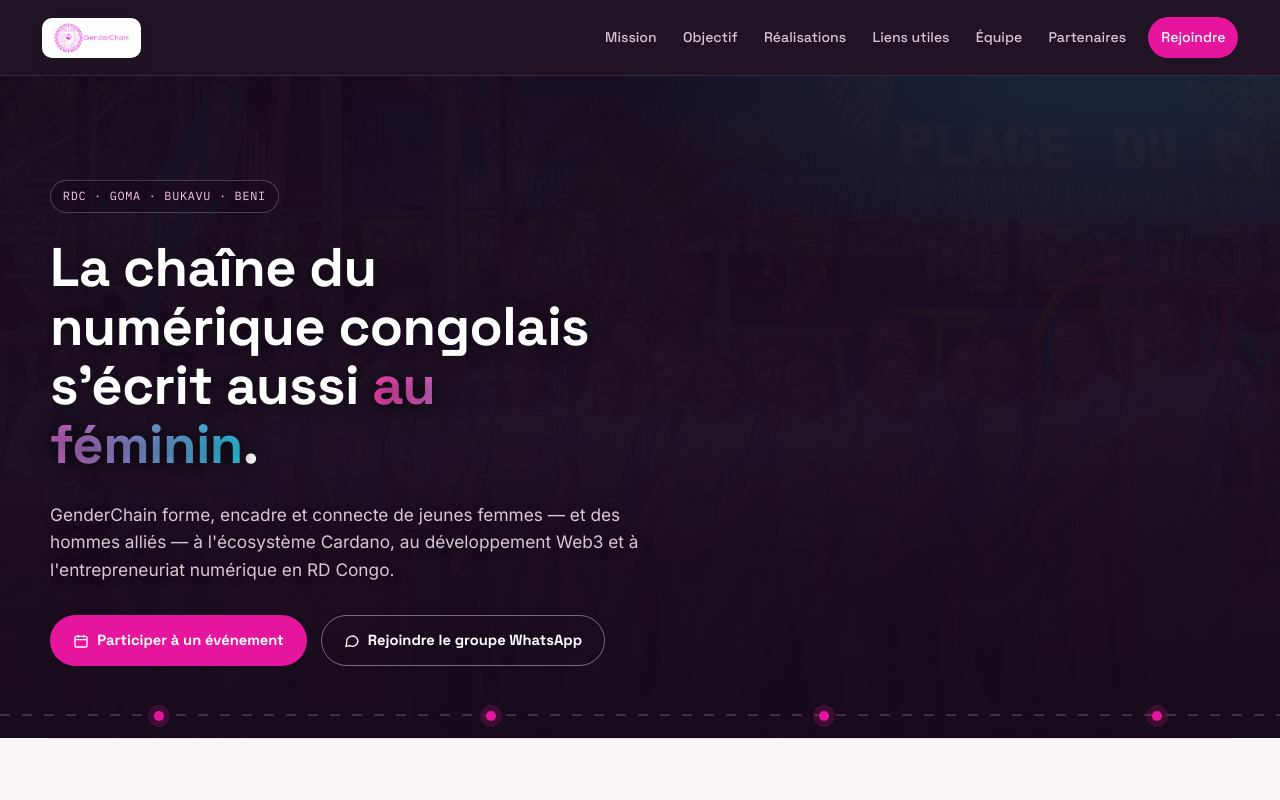
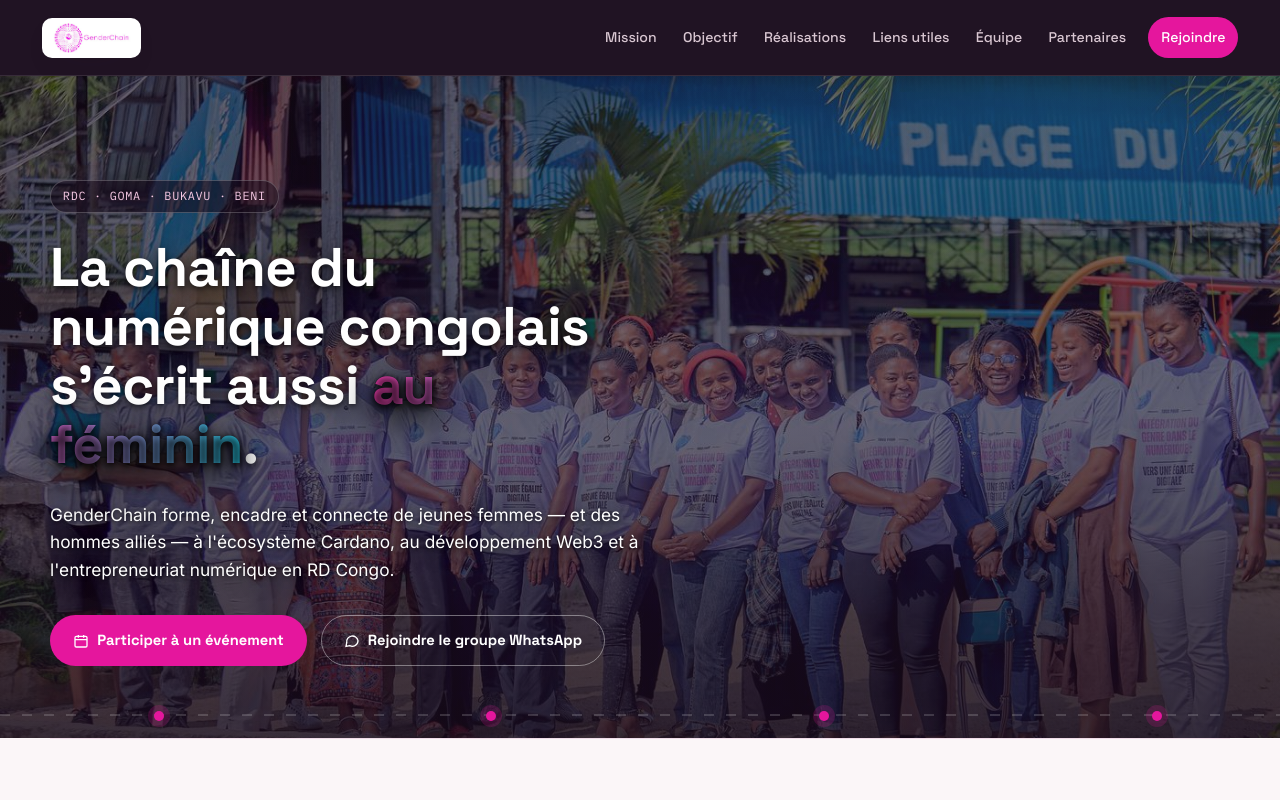
Before and after one commit to Imara-kabiona-abel/GenderChain, a plain HTML site: page index.html in a window 1280 px wide. Shown: the top 800 px of the page. Drawn offline with Linux system fonts and the light colour scheme.

Commit message:
Update style.css

```diff
--- a/css/style.css
+++ b/css/style.css
@@ -121,7 +121,7 @@
   position:relative;overflow:hidden;color:#fff;
   background:
     radial-gradient(900px 420px at 88% -8%, rgba(38,198,224,.28), transparent 60%),
-    linear-gradient(175deg, rgba(23,10,27,.94), rgba(36,17,41,.92) 55%, rgba(23,10,27,.97)),
+    linear-gradient(175deg, rgba(23,10,27,.55), rgba(36,17,41,.42) 55%, rgba(23,10,27,.62)),
     url('../assets/hero-bg.jpg');
   background-size:cover;
   background-position:center 30%;
@@ -129,7 +129,7 @@
 }
 .hero::before{
   content:"";position:absolute;inset:0;
-  background:linear-gradient(180deg, rgba(23,10,27,.4) 0%, rgba(23,10,27,.62) 55%, rgba(23,10,27,.88) 100%);
+  background:linear-gradient(180deg, rgba(23,10,27,.18) 0%, rgba(23,10,27,.32) 55%, rgba(23,10,27,.6) 100%);
   pointer-events:none;
 }
 .chain-line{
@@ -148,15 +148,15 @@
   font-family:var(--font-mono);font-size:.74rem;letter-spacing:.06em;color:#F6C9E4;margin-bottom:1.6rem;
 }
 .hero h1{
-  color:#fff;text-shadow:0 2px 18px rgba(0,0,0,.45);
+  color:#fff;text-shadow:0 2px 6px rgba(0,0,0,.7), 0 8px 30px rgba(0,0,0,.55);
   font-size:clamp(2.1rem,5vw,3.4rem);line-height:1.08;max-width:16ch;margin-bottom:.5em;
 }
 .hero h1 em{
   font-style:normal;background:linear-gradient(95deg,#FF3FB4,var(--cyan));
   -webkit-background-clip:text;background-clip:text;color:transparent;
-  filter:drop-shadow(0 2px 10px rgba(0,0,0,.6));
+  filter:drop-shadow(0 2px 4px rgba(0,0,0,.8)) drop-shadow(0 8px 22px rgba(0,0,0,.6));
 }
-.hero .lede{color:var(--slate-300);max-width:56ch;font-size:1.08rem;margin-bottom:2rem;text-shadow:0 1px 12px rgba(0,0,0,.4);}
+.hero .lede{color:#fff;max-width:56ch;font-size:1.08rem;margin-bottom:2rem;text-shadow:0 1px 4px rgba(0,0,0,.75), 0 6px 18px rgba(0,0,0,.5);}
 .hero-cta{display:flex;flex-wrap:wrap;gap:.85rem;}
 
 /* =========================================================
```
